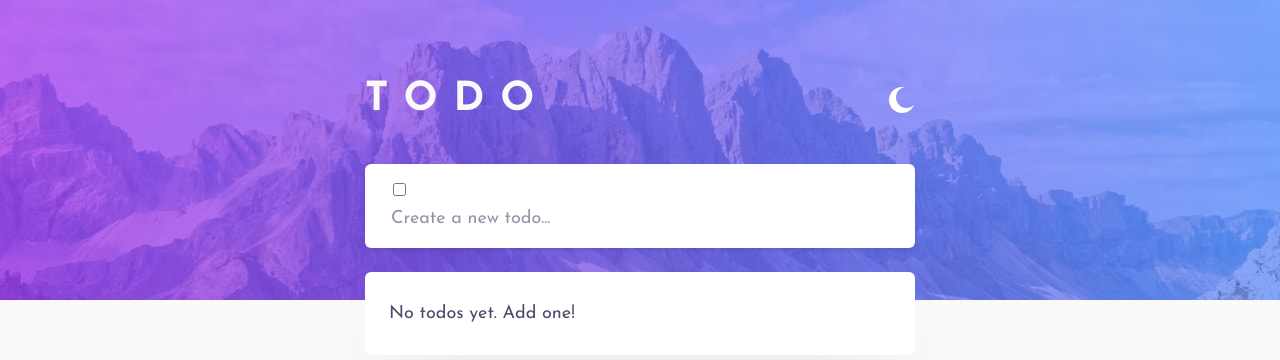
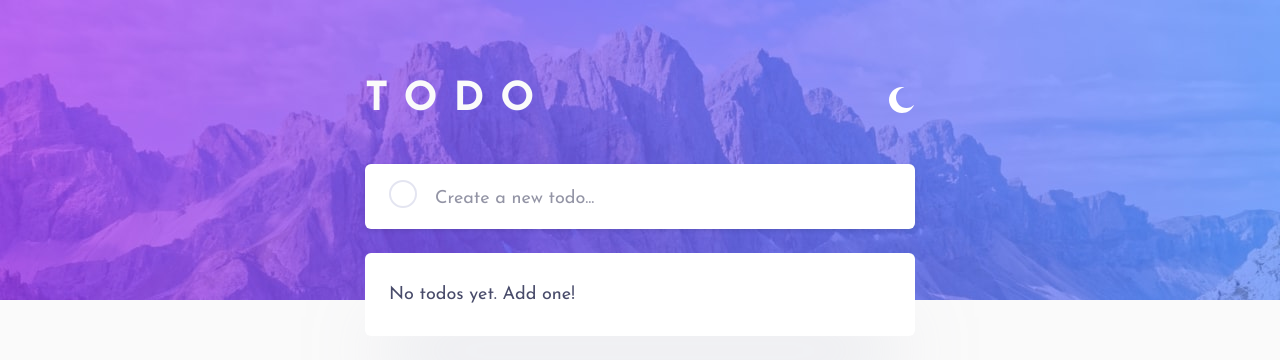
Before and after one commit to wojtek-zajac/todo-app, an Angular app: page / in a window 1280 px wide. Shown: the top 360 px of the page. Built offline with nearby package versions, Linux system fonts and the light colour scheme.

Commit message:
style: Style components with custom checkbox

```diff
--- a/src/app/components/todo-form/todo-form.component.html
+++ b/src/app/components/todo-form/todo-form.component.html
@@ -1,13 +1,14 @@
 <div class="todo-form">
   <form class="todo-form__form" [formGroup]="todoForm" (ngSubmit)="addTodo()">
+    <app-custom-checkbox formControlName="completed"></app-custom-checkbox>
     <input
-      type="checkbox"
-      formControlName="completed"
-    />
-    <input
-      class="todo-form__input"
+      class="todo-form__text-input"
       type="text"
+      id="todo-text"
+      name="todo-text"
       placeholder="Create a new todo..."
+      autocomplete="off"
+      aria-label="Todo text"
       formControlName="text"
       (keydown)="onKeyDown($event)"
     />
--- a/src/app/components/todo-form/todo-form.component.scss
+++ b/src/app/components/todo-form/todo-form.component.scss
@@ -4,6 +4,8 @@
   margin: -160px auto 0;
 
   &__form {
+    display: flex;
+    gap: 1rem;
     background-color: var(--input-list-bg);
     margin: 1.5rem auto;
     border-radius: 6px;
@@ -11,7 +13,7 @@
     box-shadow: 0 2px 4px rgba(0, 0, 0, 0.1);
   }
 
-  &__input {
+  &__text-input {
     width: 100%;
     border: none;
     outline: none;
--- a/src/app/components/todo-list/todo-list.component.html
+++ b/src/app/components/todo-list/todo-list.component.html
@@ -5,12 +5,13 @@
     <ul class="todo-list__items">
       @for (todo of todos(); track todo.id) {
         <li class="todo-list__item">
-          <input
-            type="checkbox"
+          <app-custom-checkbox
             [checked]="todo.completed"
             (change)="toggleCompletion(todo.id)"
-          />
-          {{ todo.text }}
+          ></app-custom-checkbox>
+          <div class="todo-list__text" [ngClass]="{ 'todo-list__text--completed': todo.completed }">
+            {{ todo.text }}
+          </div>
         </li>
       }
   </ul>
--- a/src/app/components/todo-list/todo-list.component.scss
+++ b/src/app/components/todo-list/todo-list.component.scss
@@ -21,6 +21,7 @@
 
   &__item {
     display: flex;
+    gap: 1rem;
     align-items: center;
     padding: var(--box-padding);
     border-bottom: 1px solid var(--list-divider-color);
@@ -29,4 +30,13 @@
       border-bottom: none;
     }
   }
+
+  &__text {
+    transition: color 0.3s, text-decoration 0.3s;
+
+    &--completed {
+      color: var(--dark-grayish-blue-light);
+      text-decoration: line-through;
+    }
+  }
 }
--- a/src/app/components/todo-list/todo-list.component.ts
+++ b/src/app/components/todo-list/todo-list.component.ts
@@ -1,10 +1,13 @@
 import { Component, OnInit, signal, WritableSignal } from '@angular/core';
 import { TodoService } from '../../services';
 import type { Todo } from '../../interfaces';
+import { CustomCheckboxComponent } from '../custom-checkbox/custom-checkbox.component';
+import { CommonModule } from '@angular/common';
 
 @Component({
   selector: 'app-todo-list',
   standalone: true,
+  imports: [CommonModule, CustomCheckboxComponent],
   templateUrl: './todo-list.component.html',
   styleUrl: './todo-list.component.scss'
 })
```
